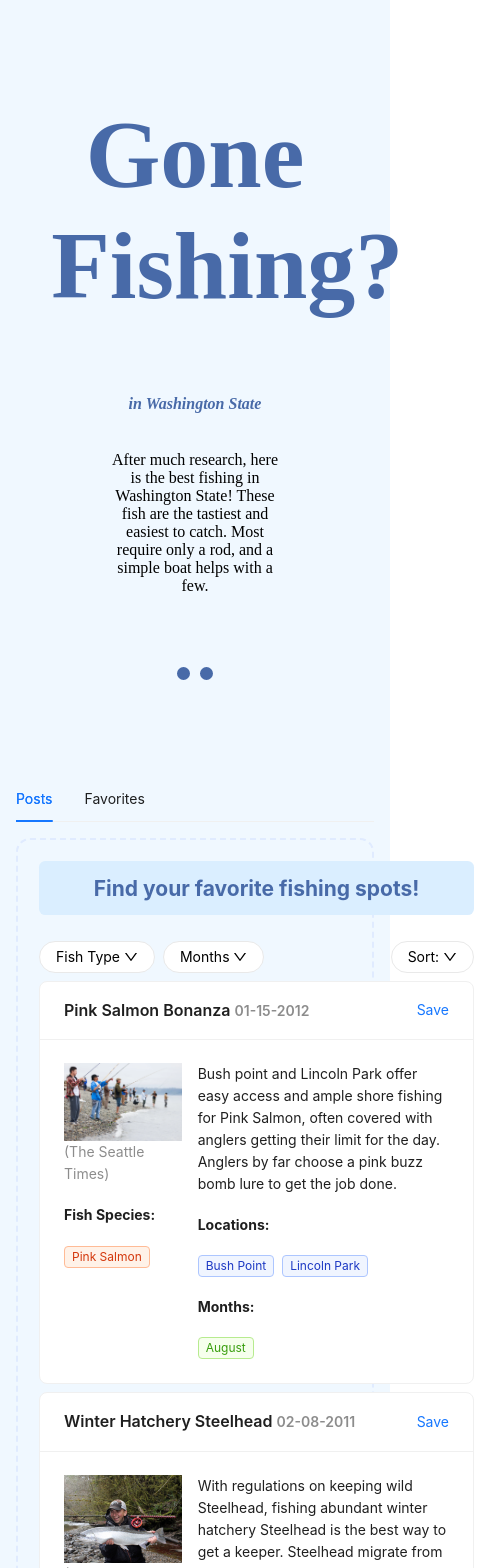
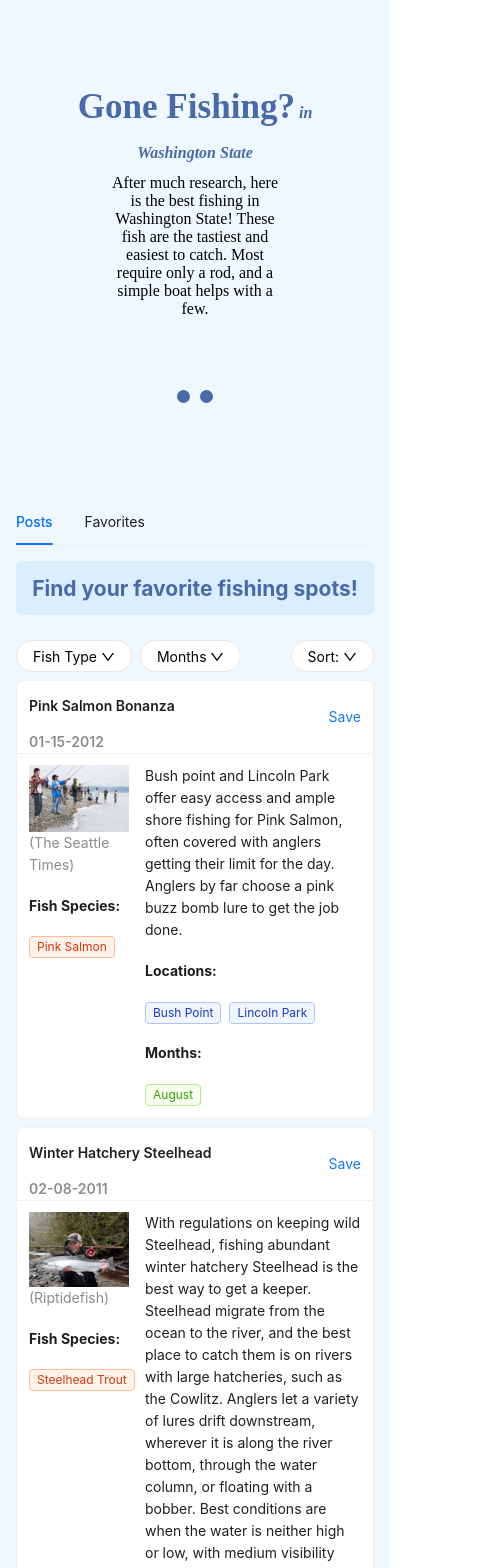
Before and after one commit to wontonwindmill/development_uiux, a React (Create React App) app in the folder fish-spots/: page / in a window 390 px wide. Shown: the top 1568 px of the page, 504 px wide, since content can reach past the window. Built offline with nearby package versions, Linux system fonts and the light colour scheme.

Commit message:
mobile friednly

```diff
--- a/fish-spots/src/App.css
+++ b/fish-spots/src/App.css
@@ -12,7 +12,7 @@
     margin: 0 auto
   }
   h1 {
-    font-size: 6em;
+    font-size: 9vw;
     margin: 0.2em;
     color:rgb(72, 106, 168);
   }
@@ -75,12 +75,24 @@ h1, h2, h3 {
     margin-top: 0;
   }
 }
+.body-tab {
+  display: flex;
+  flex-direction: row;
+  h2 {
+    text-align: center;
+    padding: 0.5em;
+    background-color: rgb(218, 238, 255);
+    border-radius: 0.3em;
+    margin-top: 0;
+  }
+}
 
 .posts-container {
   padding: 1.5em;
 }
 
 .body-section{
+  padding: 1.5em;
   width: 50%;
 }
 
@@ -110,3 +122,6 @@ h1, h2, h3 {
   font-size: medium;
   font-style: italic;
 }
+.card {
+  min-width: 0;
+}
--- a/fish-spots/src/App.js
+++ b/fish-spots/src/App.js
@@ -157,7 +157,7 @@ function App() {
       description: "Crabbing is a favorite pasttime for PNW resients, and it is not hard to catch them. Many locations have crabs, and they prefer sandy bottoms not too deep and preferably with eelgrass. Near rivers is often good too. A protected bay will prevent crab pots from floating away, and make sure the tides aren't rising too much or your pot could get pulled away.",
       fish_types: ["Dungeness Crab"],
       fish_category: "crustacean",
-      locations: ["Alki Point", "Bainbridge Island", "Shoreline between Kingston and President's Point", "Browns Bay near Edmonds", "Guemes Island", "Cama Beach"],
+      locations: ["Alki Point", "Bainbridge Island", "Shoreline", "Browns Bay near Edmonds", "Guemes Island", "Cama Beach"],
       months: ["June", "July", "August"],
       date_posted: "01-05-2024",
       image: "images/crab.jpg",
@@ -398,8 +398,7 @@ function App() {
       key: '1',
       label: 'Posts',
       children:
-        <div className='body'>
-
+        <div className='body-tab'>
           <Posts posts={posts} fish_categories={fish_categories} months={months} sort_categories={sort_categories} sortPosts={sortPosts} addFavorite={addFavorite}/>
         </div>,
 
@@ -408,7 +407,7 @@ function App() {
       key: '2',
       label: 'Favorites',
       children:
-        <div className='body'>
+        <div className='body-tab'>
           <div className="tab-section">
             <Favorites favorites={favorites} removeFavorite={removeFavorite}/>
           </div>
--- a/fish-spots/src/components/Favorites.js
+++ b/fish-spots/src/components/Favorites.js
@@ -4,7 +4,7 @@ const { Text } = Typography;
 
 export default function Favorites(props){
     return (
-            <Space className="posts-container" direction="vertical"  style={{ display: 'flex' }}>
+            <Space direction="vertical"  style={{ display: 'flex' }}>
                 <h2>Saved favorites here:</h2>
                 {props.favorites.map((item) =>(
                 <Card
--- a/fish-spots/src/components/Posts.js
+++ b/fish-spots/src/components/Posts.js
@@ -2,15 +2,13 @@ import {
     DownOutlined
 } from '@ant-design/icons';
 
-import { Card, Space, Image, Flex, Row, Col, Typography, Tag, Divider, Button, Dropdown, Checkbox } from 'antd';
+import { Card, Space, Image, Row, Col, Typography, Tag, Dropdown } from 'antd';
 
 const { Text } = Typography;
 
-
-
 export default function Posts(props){
     return (
-          <Space className="posts-container" direction="vertical"  style={{ display: 'flex' }}>
+          <Space direction="vertical"  style={{ display: 'flex' }}>
             <h2>Find your favorite fishing spots!</h2>
             <div className="filter-sort">
               <Space direction="horizontal">
@@ -43,7 +41,8 @@ export default function Posts(props){
             {props.posts.map((item) =>(
               <Card
                 className="card"
-                title={<p>{item.title+" "}<Text type='secondary'>{item.date_posted}</Text></p>}
+                size="small"
+                title={<div><p>{item.title}</p><Text type='secondary'>{item.date_posted}</Text></div>}
                 description={item.date_posted}
                 extra=
                   {
```
